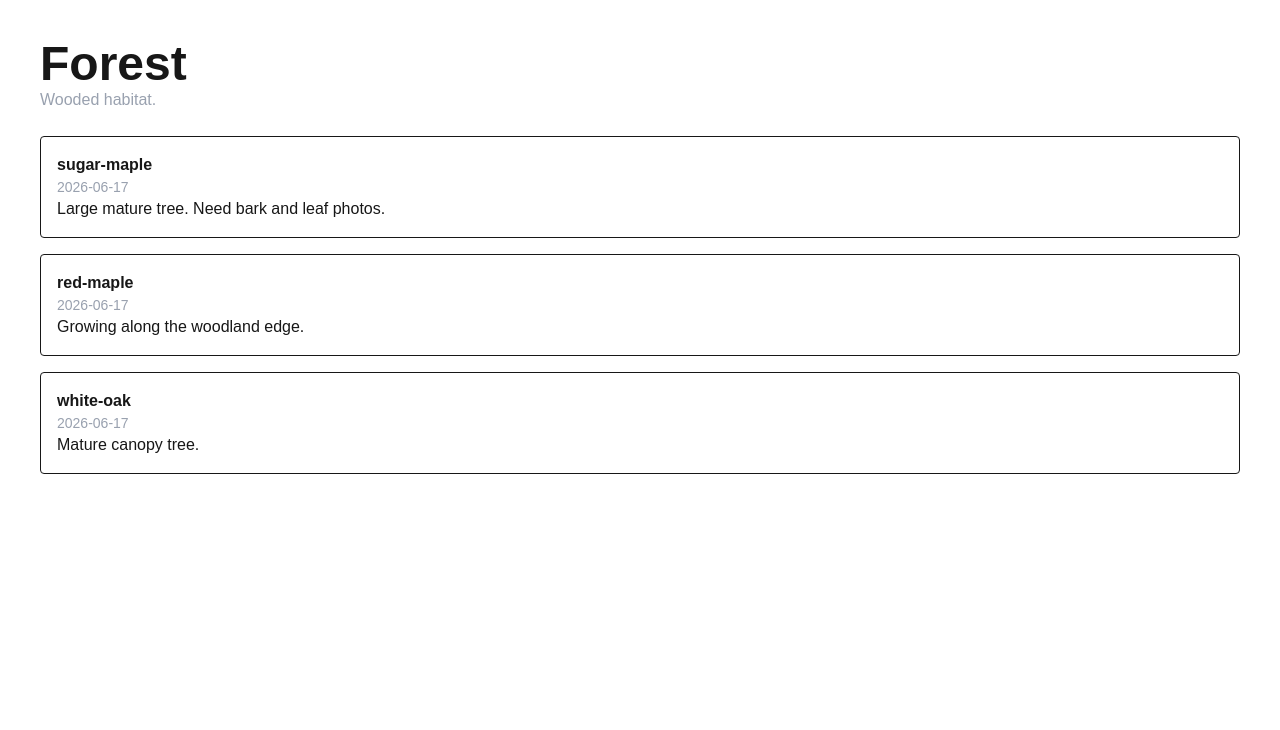
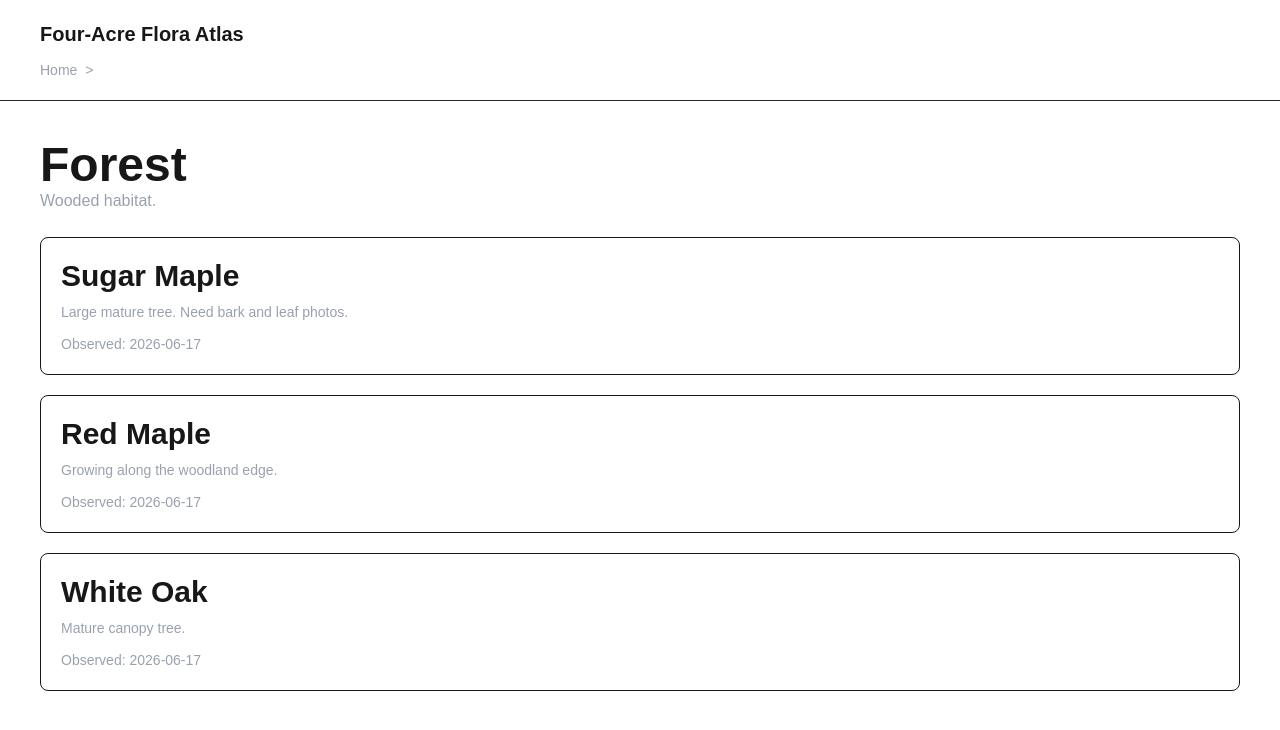
Before and after one commit to amandakoster/four-acre-flora-atlas, a Next.js app: page /zones/forest in a window 1280 px wide. Shown: the top 730 px of the page. Built offline with nearby package versions, Linux system fonts and the light colour scheme.

Commit message:
updates routes and b-crumbs

```diff
--- a/app/layout.tsx
+++ b/app/layout.tsx
@@ -1,5 +1,6 @@
 import type { Metadata } from "next";
 import { Geist, Geist_Mono } from "next/font/google";
+import Header from "@/components/Header";
 import "./globals.css";
 
 const geistSans = Geist({
@@ -13,8 +14,8 @@ const geistMono = Geist_Mono({
 });
 
 export const metadata: Metadata = {
-  title: "Create Next App",
-  description: "Generated by create next app",
+  title: "Four-Acre Flora Atlas",
+  description: "A local plant observation atlas.",
 };
 
 export default function RootLayout({
@@ -27,7 +28,10 @@ export default function RootLayout({
       lang="en"
       className={`${geistSans.variable} ${geistMono.variable} h-full antialiased`}
     >
-      <body className="min-h-full flex flex-col">{children}</body>
+      <body className="min-h-full flex flex-col">
+        <Header />
+        {children}
+      </body>
     </html>
   );
 }
--- a/app/zones/[zoneId]/page.tsx
+++ b/app/zones/[zoneId]/page.tsx
@@ -1,3 +1,4 @@
+import Card from "@/components/ui/Card";
 import { zones } from "@/data/zones";
 import { zoneData } from "@/data/zoneData";
 
@@ -5,6 +6,13 @@ type Props = {
   params: Promise<{
     zoneId: string;
   }>;
+};
+
+const formatSpeciesName = (speciesId: string) => {
+  return speciesId
+    .split("-")
+    .map((word) => word.charAt(0).toUpperCase() + word.slice(1))
+    .join(" ");
 };
 
 export default async function ZonePage({ params }: Props) {
@@ -18,15 +26,17 @@ export default async function ZonePage({ params }: Props) {
     <main className="p-10">
       <h1 className="text-5xl font-bold">{zone?.name}</h1>
 
-      <p className="text-gray-400 mb-6">{zone?.description}</p>
+      <p className="mb-6 text-gray-400">{zone?.description}</p>
 
       <div className="space-y-4">
         {observations.map((o) => (
-          <div key={o.speciesId} className="border p-4 rounded">
-            <p className="font-bold">{o.speciesId}</p>
-            <p className="text-sm text-gray-400">{o.observedDate}</p>
-            <p>{o.notes}</p>
-          </div>
+          <Card
+            key={`${o.speciesId}-${o.observedDate}`}
+            name={formatSpeciesName(o.speciesId)}
+            description={o.notes}
+          >
+            <p className="text-sm text-gray-400">Observed: {o.observedDate}</p>
+          </Card>
         ))}
       </div>
     </main>
--- /dev/null
+++ b/src/components/Breadcrumbs.tsx
@@ -0,0 +1,55 @@
+"use client";
+
+import Link from "next/link";
+import { usePathname } from "next/navigation";
+
+const formatSegment = (segment: string) => {
+  return segment
+    .split("-")
+    .map((word) => word.charAt(0).toUpperCase() + word.slice(1))
+    .join(" ");
+};
+
+export default function Breadcrumbs() {
+  const pathname = usePathname();
+
+  const segments = pathname.split("/").filter(Boolean);
+
+  const visibleSegments =
+    segments[0] === "zones" ? segments.slice(1) : segments;
+
+  return (
+    <nav aria-label="Breadcrumb" className="text-sm text-gray-400">
+      <ol className="flex items-center gap-2">
+        <li>
+          <Link href="/" className="hover:text-white">
+            Home
+          </Link>
+        </li>
+
+        {visibleSegments.map((segment, index) => {
+          const href =
+            segments[0] === "zones"
+              ? `/zones/${visibleSegments.slice(0, index + 1).join("/")}`
+              : `/${visibleSegments.slice(0, index + 1).join("/")}`;
+
+          const isLast = index === visibleSegments.length - 1;
+
+          return (
+            <li key={href} className="flex items-center gap-2">
+              <span>{">"}</span>
+
+              {isLast ? (
+                <span className="text-white">{formatSegment(segment)}</span>
+              ) : (
+                <Link href={href} className="hover:text-white">
+                  {formatSegment(segment)}
+                </Link>
+              )}
+            </li>
+          );
+        })}
+      </ol>
+    </nav>
+  );
+}
--- /dev/null
+++ b/src/components/Header.tsx
@@ -0,0 +1,16 @@
+import Link from "next/link";
+import Breadcrumbs from "@/components/Breadcrumbs";
+
+export default function Header() {
+  return (
+    <header className="border-b border-zinc-800 px-10 py-5">
+      <div className="mx-auto flex max-w-7xl flex-col gap-3">
+        <Link href="/" className="text-xl font-bold">
+          Four-Acre Flora Atlas
+        </Link>
+
+        <Breadcrumbs />
+      </div>
+    </header>
+  );
+}
```
Also changed, not shown: FILE_TREE.txt (added).
